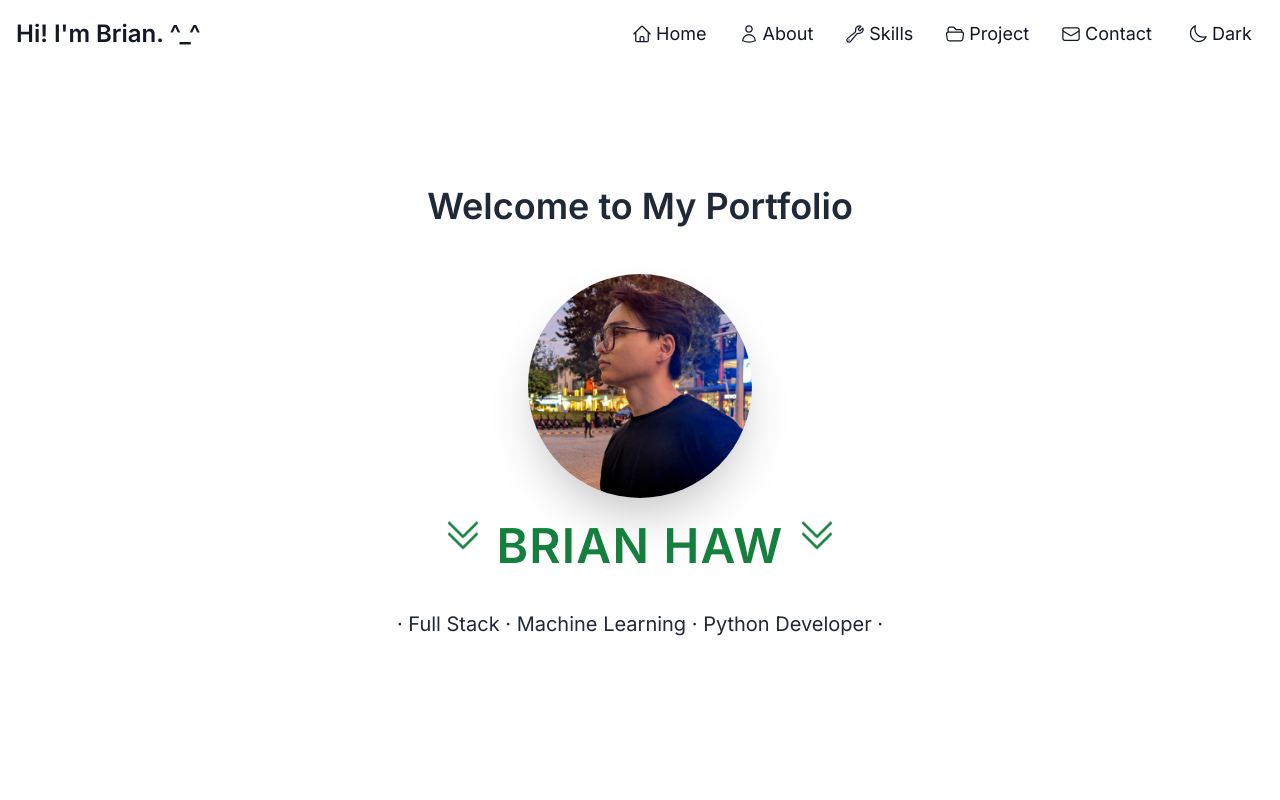
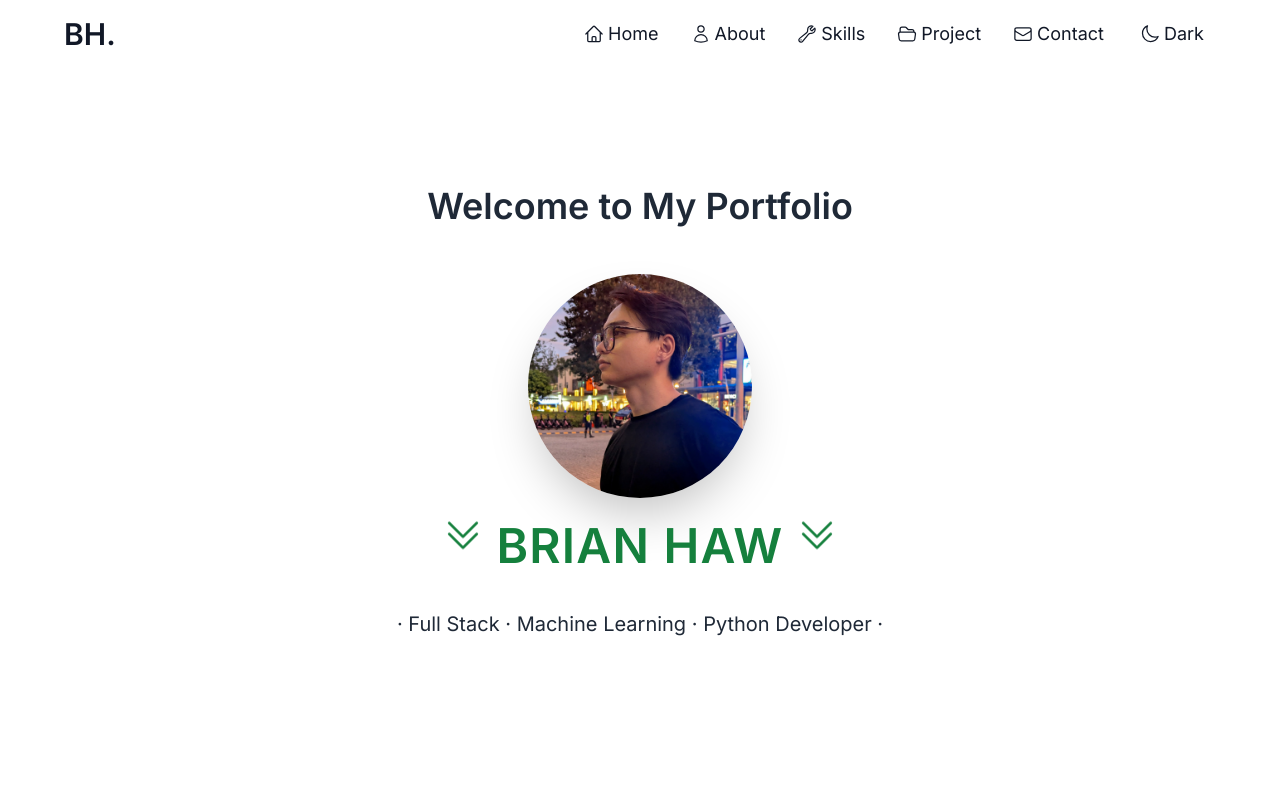
Before and after one commit to BrianShiroe/portfolio-react-typescript-tailwind, a React (Vite) app: page / in a window 1280 px wide. Shown: the top 800 px of the page. Built offline with nearby package versions, Linux system fonts and the light colour scheme.

Commit message:
index title and navbar font size update

```diff
--- a/index.html
+++ b/index.html
@@ -4,7 +4,7 @@
     <meta charset="UTF-8" />
     <link rel="icon" type="image/svg+xml" href="/fox-icon.svg" />
     <meta name="viewport" content="width=device-width, initial-scale=1.0" />
-    <title>Brianshiroe Web Portfolio</title>
+    <title>Brianshiroe Full-Stack Web Portfolio</title>
   </head>
   <body>
     <div id="root"></div>
--- a/src/components/Navbar.tsx
+++ b/src/components/Navbar.tsx
@@ -73,8 +73,8 @@ const Navbar = ({ theme, toggleTheme }: NavbarProps) => {
         isScrolled || mobileMenuOpen ? "bg-white/80 dark:bg-gray-800/80 backdrop-blur shadow-md" : "bg-transparent"
       }`}
     >
-      <div className="max-w-7xl mx-auto flex items-center justify-between">
-        <h1 className="text-xl sm:text-2xl font-bold text-gray-900 dark:text-gray-100">Hi! I'm Brian. ^_^</h1>
+      <div className="max-w-6xl mx-auto flex items-center justify-between">
+        <h1 className="text-xl sm:text-3xl font-bold text-gray-900 dark:text-gray-100">BH.</h1>
 
         {/* Desktop Menu */}
         <div className="hidden md:flex items-center space-x-4">
```
